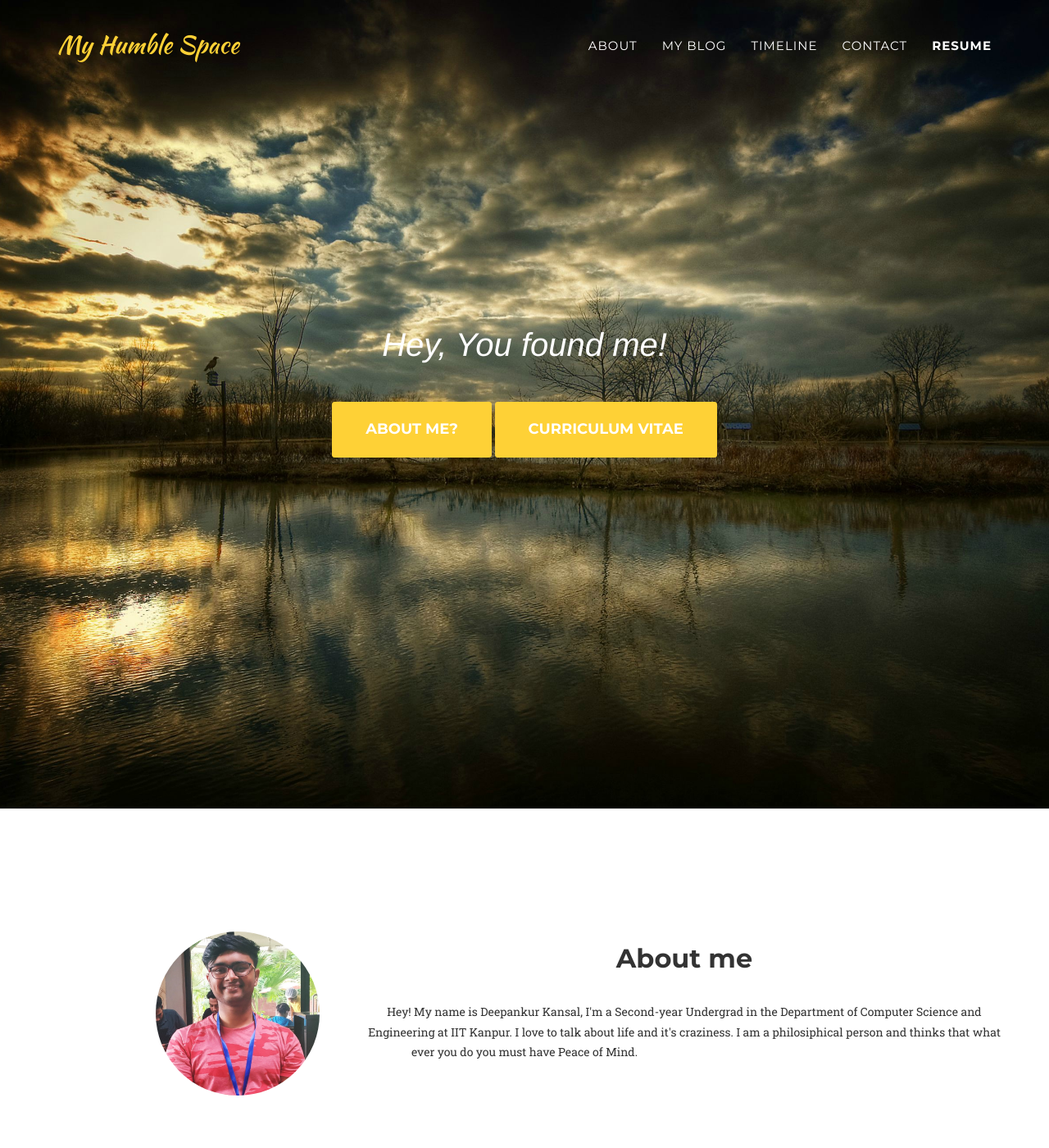
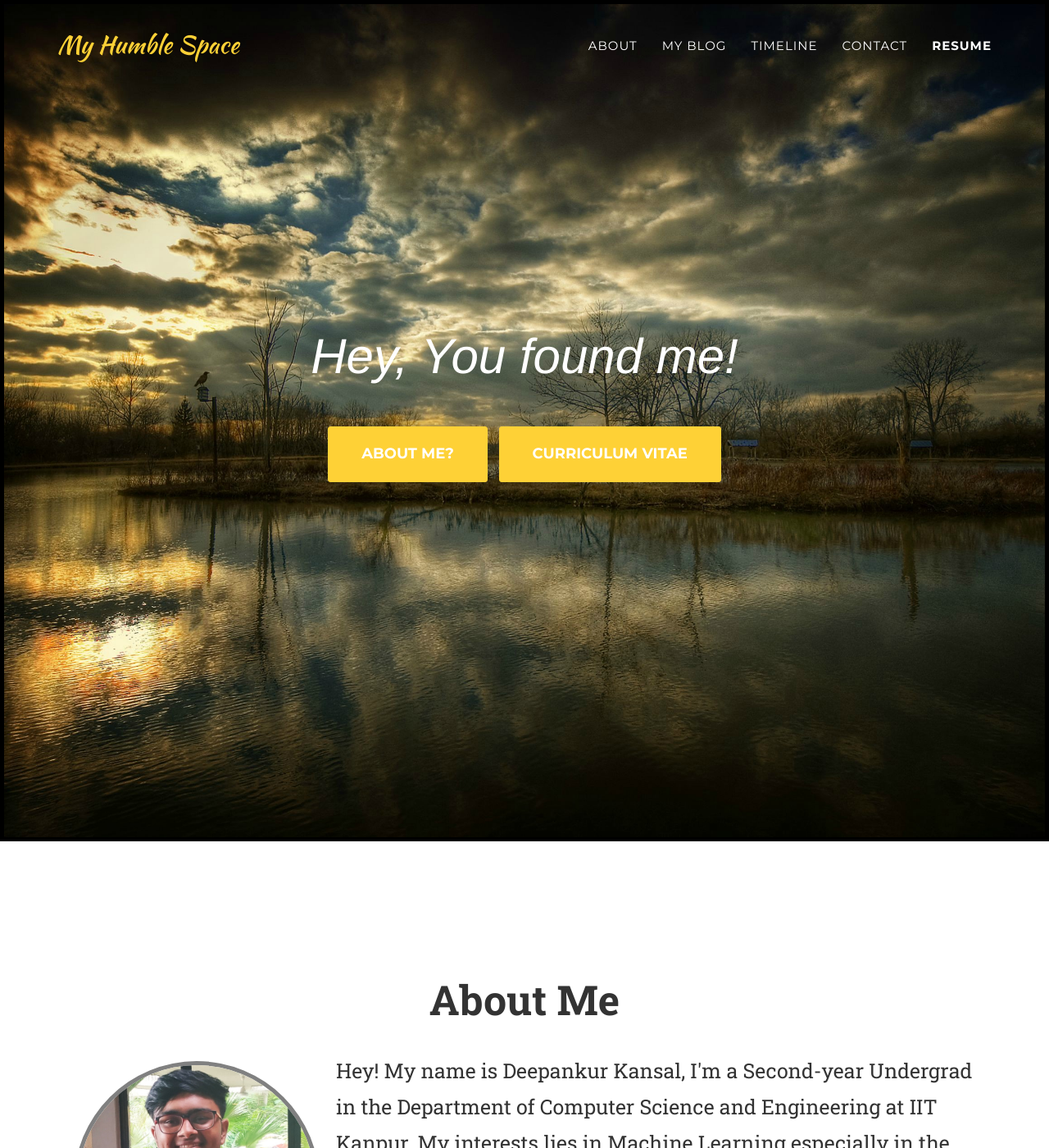
Before and after one commit to DeepankurK/DeepankurK.github.io, a Jekyll site: the page built from index.html, in a window 1280 px wide and 1400 px high. Shown: the whole window at 82% size. Built offline with Jekyll 4.4.1, drawn with Linux system fonts in a browser that asks for light colours; some web fonts are replaced; some of the changed text lies outside the part shown.

Commit message:
some changes

```diff
--- a/_includes/services.html
+++ b/_includes/services.html
@@ -2,14 +2,10 @@
     <section id="services">
         <div class="container">
             <div class="row text-center">
-                <div class="col-md-4">
-                    <span class="fa-stack fa-4x">
-                        <img src="/img/dp.jpg" alt="" style="width:200px;border-radius: 50%;">
-                    </span>
-                </div>
-                    <h2 class="service-heading">About me</h2>
-                    <br>
-                    <p  style="font:30px;">Hey! My name is Deepankur Kansal, I'm a Second-year Undergrad in the Department of Computer Science and Engineering at IIT Kanpur. I love to talk about life and it's craziness. I am a philosiphical person and thinks that what ever you do you must have Peace of Mind.</p>
+                <p style="font-size:50px;font-weight: bold;">About Me</p>
+                <div class="col-md-12">
+                        <p><img src="/img/dp.jpg" alt="" style="width:300px;border-radius: 50%;float: left;border: 5px solid grey;margin:20px;"><p style="font-size:25px;text-align:left;">Hey! My name is Deepankur Kansal, I'm a Second-year Undergrad in the Department of Computer Science and Engineering at IIT Kanpur. My interests lies in Machine Learning especially in the intersection of Deep Learning and Biological Computations.
+                        I love to talk about life and it's craziness. I am a cat person and proudly have three of them. My core philosophy is that you should have Peace of Mind in whatever in your pursuit and still continuosly try to acheive something extra-ordinary.</p></p>
                 </div>
             </div>
         </div>
```
Also changed, not shown: _includes/css/agency.css (+9 -3 lines), _includes/head.html (+10 -0 lines), 7 other files.
